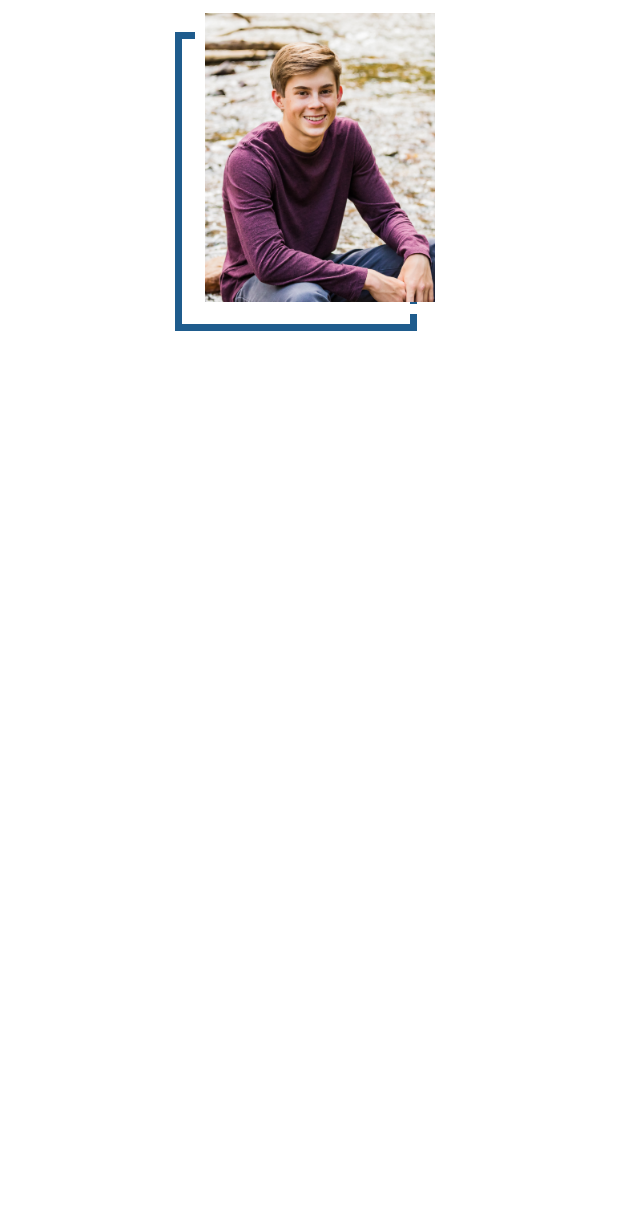
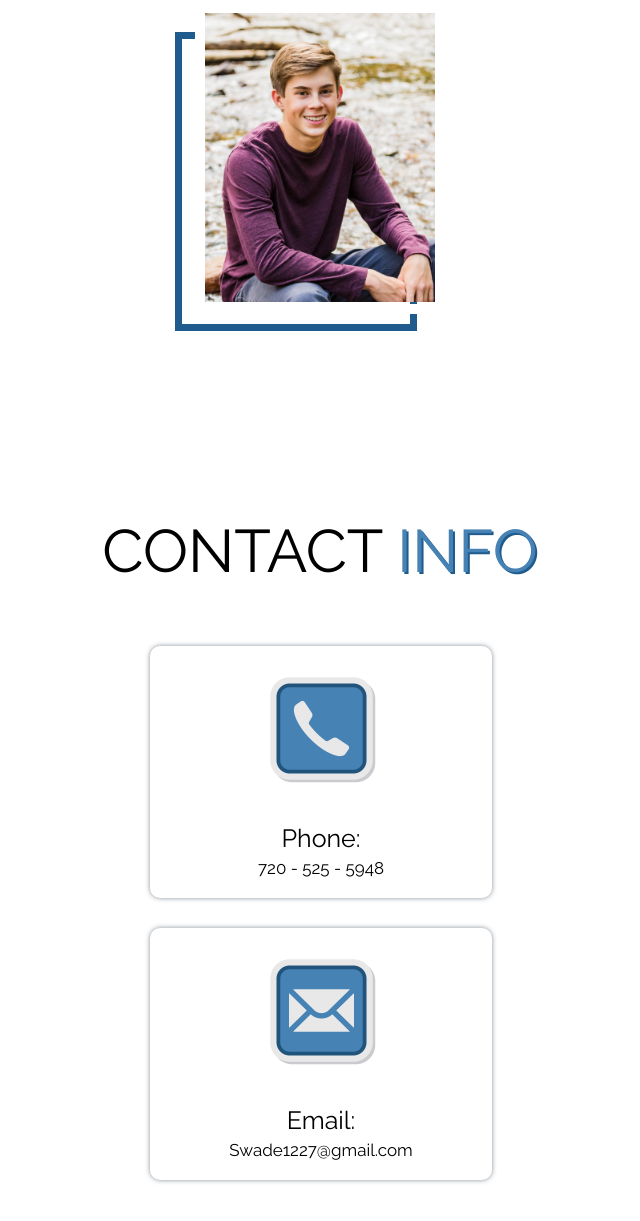
Before and after one commit to Swade1227/portfolio-website, a plain HTML site: page index.html in a window 1280 px wide. Shown: the part 6812-8033 px from the top of the page, without its empty margins (320-960 px from the left). Before the commit the page ends 7275 px from the top, so only its background shows below. Drawn offline with Linux system fonts and the light colour scheme.

Commit message:
finished contact section

```diff
--- a/index.html
+++ b/index.html
@@ -428,5 +428,34 @@
       </div>
     </section>
     <!-- End about Section -->
+    <!-- Contact Section -->
+    <section id="contact">
+      <div class="contact container">
+        <div>
+          <h1 class="section-title">Contact <span>Info</span></h1>
+        </div>
+        <div class="contact-items">
+          <div class="contact-item">
+            <div class="icon">
+              <img src="./imgs/icons8-phone-500.png" alt="phone" />
+            </div>
+            <div class="contact-info">
+              <h1>Phone:</h1>
+              <h2>720 - 525 - 5948</h2>
+            </div>
+          </div>
+          <div class="contact-item">
+            <div class="icon">
+              <img src="./imgs/icons8-mail-500.png" alt="Email" />
+            </div>
+            <div class="contact-info">
+              <h1>Email:</h1>
+              <h2>Swade1227@gmail.com</h2>
+            </div>
+          </div>
+        </div>
+      </div>
+    </section>
+    <!-- End Contact Section -->
   </body>
 </html>
--- a/style.css
+++ b/style.css
@@ -361,8 +361,56 @@ p {
   border: 7px solid #1f5c8d;
   z-index: -1;
 }
+/* End About Me Section */
 
-/* End About Me Section */
+/* Contact Section */
+#contact .contact {
+  flex-direction: column;
+  margin-top: 0;
+}
+
+#contact .contact-items {
+  width: 380px;
+  margin-right: 20px;
+}
+
+#contact .icon {
+  width: 125px;
+  margin: 0 auto;
+  margin-bottom: 30px;
+}
+
+#contact .contact-item {
+  width: 90%;
+  padding: 20px;
+  text-align: center;
+  border-radius: 10px;
+  margin: 30px;
+  justify-content: center;
+  display: flex;
+  align-items: center;
+  box-shadow: 0px 0px 5px 0px rgba(26, 45, 61, 0.527);
+  flex-direction: column;
+  transition: 0.2s ease box-shadow;
+}
+
+#contact .contact-info h1 {
+  font-size: 2.5rem;
+  font-weight: 500;
+  margin-bottom: 5px;
+}
+
+#contact .contact-info h2 {
+  font-size: 1.7rem;
+  line-height: 2rem;
+  font-weight: 500;
+}
+
+#contact .contact-item:hover {
+  box-shadow: 0px 0px 18px 0 rgba(36, 60, 80, 0.527);
+}
+
+/* End Contact Section */
 
 /* KeyFrame Section */
 @keyframes text_reveal_box {
```
Also changed, not shown: imgs/icons8-mail-500.png (added), imgs/icons8-phone-500.png (added).
